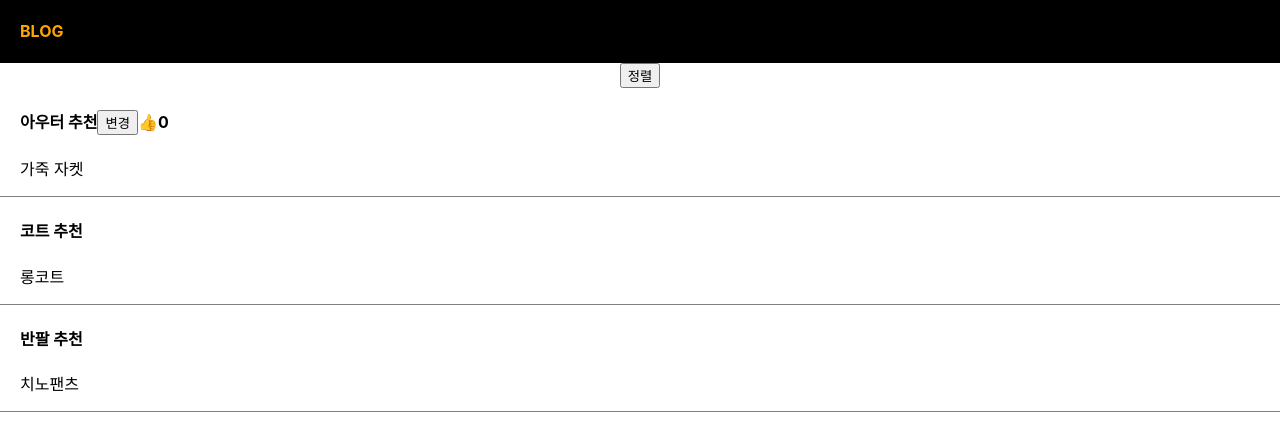
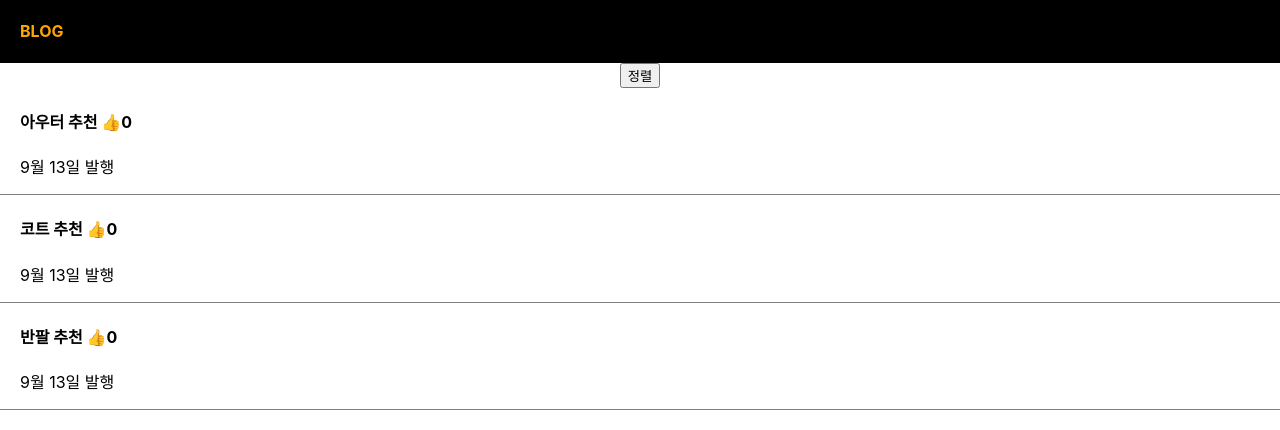
Before and after one commit to eukddan/React_study, a React (Create React App) app: page / in a window 1280 px wide. Shown: the top 430 px of the page. Built offline with nearby package versions, Linux system fonts and the light colour scheme.

Commit message:
map 함수

```diff
--- a/src/App.js
+++ b/src/App.js
@@ -14,6 +14,7 @@ function App() {
   let [글제목, 제목변경] = useState(["아우터 추천", "코트 추천", "반팔 추천"]);
   const [따봉, 따봉변경] = useState(0);
   const [modal, setModal] = useState(false);
+  [1, 2, 3].map(function () {});
   return (
     //return() 안에 html 짜야 함.
     //return() 안에는 병럴로 태그 2개 이상 기입 금지
@@ -36,7 +37,7 @@ function App() {
       >
         정렬
       </button>
-      <div className="list">
+      {/* <div className="list">
         <h4>
           {글제목[0]}
           <button
@@ -73,6 +74,29 @@ function App() {
         </h4>
         <p>치노팬츠</p>
       </div>
+      {modal == true ? <Modal /> : null} */}
+      {글제목.map(function (a, i) {
+        return (
+          <div className="list">
+            <h4
+              onClick={() => {
+                setModal(!modal);
+              }}
+            >
+              {글제목[i]}{" "}
+              <span
+                onClick={() => {
+                  따봉변경(따봉 + 1);
+                }}
+              >
+                👍
+              </span>
+              {따봉}
+            </h4>
+            <p>9월 13일 발행</p>
+          </div>
+        );
+      })}
       {modal == true ? <Modal /> : null}
     </div>
   );
```
